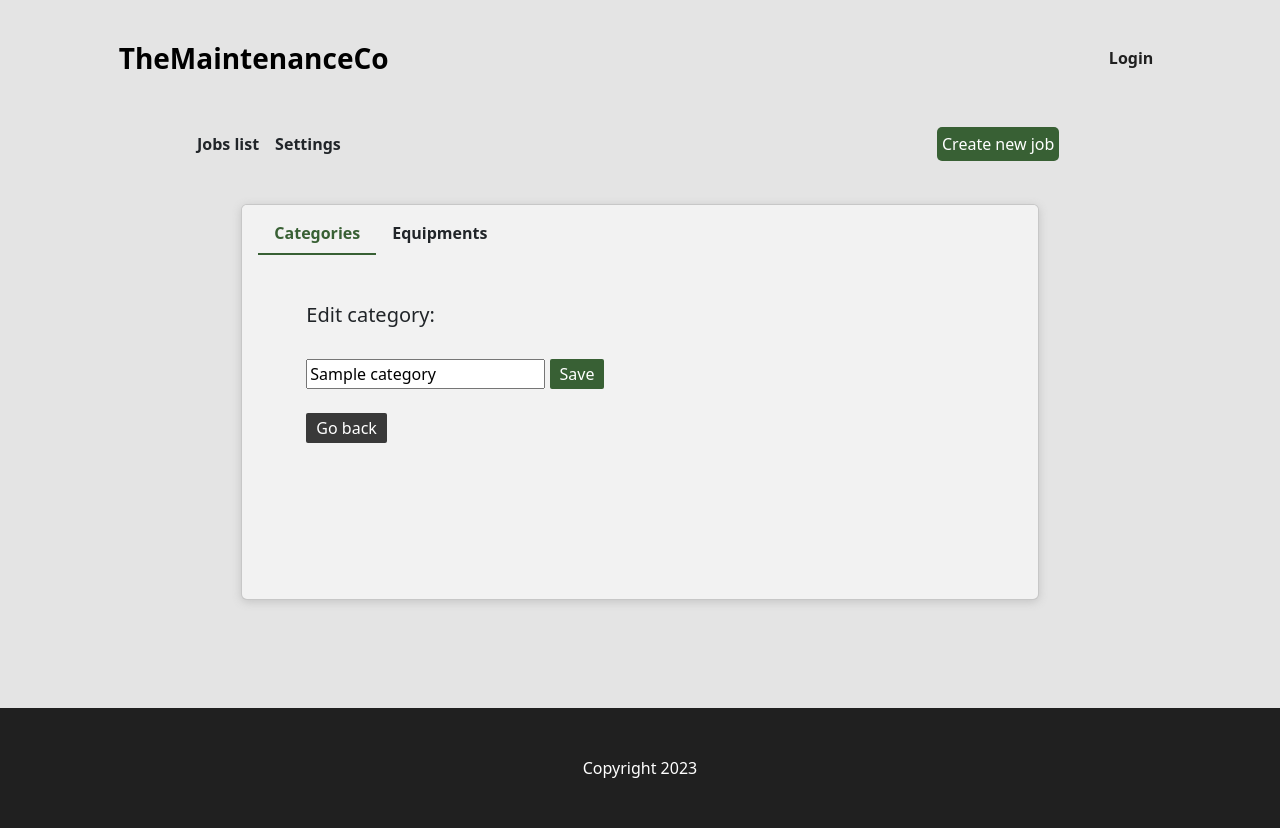
After one commit to andrebraga7/the-maintenance-co, a Django app: a page that uses templates/client_dashboard/edit_category.html in a window 1280 px wide. The commit adds this page. Run offline with Django 3.2, Linux system fonts and the light colour scheme; tables that the repository leaves empty hold one stand-in row (values such as "Sample post"); some libraries are stand-ins or nearby versions.

Commit message:
Create the edit category view

```diff
--- a/client_dashboard/forms.py
+++ b/client_dashboard/forms.py
@@ -2,10 +2,10 @@ from django import forms
 from .models import Category
 
 
-class AddCategoryForm(forms.ModelForm):
+class CategoryForm(forms.ModelForm):
 
     def __init__(self, *args, **kwargs):
-        super(AddCategoryForm, self).__init__(*args, **kwargs)
+        super(CategoryForm, self).__init__(*args, **kwargs)
         self.fields['name'].label = ""
 
     class Meta:
--- a/client_dashboard/urls.py
+++ b/client_dashboard/urls.py
@@ -9,5 +9,8 @@ urlpatterns = [
     path('client/categories', views.Categories.as_view(), name='categories'),
     path(
         'client/categories/delete_<category_id>',
-        views.DeleteCategory.as_view(), name='delete_category')
+        views.DeleteCategory.as_view(), name='delete_category'),
+    path(
+        'client/categories/edit_<category_id>',
+        views.EditCategory.as_view(), name='edit_category'),
 ]
--- a/client_dashboard/views/categories.py
+++ b/client_dashboard/views/categories.py
@@ -1,7 +1,7 @@
 from django.shortcuts import render, redirect, get_object_or_404
 from django.views import View
 from ..models import Category
-from ..forms import AddCategoryForm
+from ..forms import CategoryForm
 
 
 class Categories(View):
@@ -14,15 +14,42 @@ class Categories(View):
             'client_dashboard/categories.html',
             {
                 'categories': categories,
-                'form': AddCategoryForm(),
+                'form': CategoryForm(),
             })
 
     def post(self, request):
-        form = AddCategoryForm(request.POST)
+        form = CategoryForm(request.POST)
         if form.is_valid():
             form.instance.user = request.user
             form.save()
             return redirect('categories')
+        else:
+            form = CategoryForm()
+
+
+class EditCategory(View):
+
+    def get(self, request, category_id):
+        category = get_object_or_404(Category, id=category_id)
+        edit_form = CategoryForm(instance=category)
+
+        return render(
+            request,
+            'client_dashboard/edit_category.html',
+            {
+                'category': category,
+                'edit_form': edit_form,
+            })
+
+    def post(self, request, category_id):
+        category = get_object_or_404(Category, id=category_id)
+        form = CategoryForm(request.POST, instance=category)
+
+        if form.is_valid():
+            form.save()
+            return redirect('categories')
+        else:
+            form = CategoryForm()
 
 
 class DeleteCategory(View):
--- a/static/css/style.css
+++ b/static/css/style.css
@@ -81,6 +81,10 @@ a {
     border: none;
 }
 
+.card-body {
+    min-height: 40vh;
+}
+
 
 /* Tab nav */
 
@@ -106,12 +110,23 @@ a {
 
 /* Category */
 
-.category {
-    font-size: 1.2em;
+.category-button {
+    border: none;
+    padding: 0;
+    margin: none;
+    background: none;
 }
 
 .category-delete:hover {
     color: red;
+}
+
+.category-warning {
+    color: white;
+    font-weight: inherit;
+    background-color: #202020;
+    border-radius: 5px;
+    padding: 15px;
 }
 
 
@@ -179,12 +194,36 @@ a {
 
 .grey-btn-small {
     color: white;
-    font-weight: 300;
     background-color: #393939;
     border: none;
     border-radius: 2px;
+    padding: 3px 10px;
 }
 
 .grey-btn-small:hover {
     background-color: #202020;
 }
+
+.red-btn-small {
+    color: white;
+    background-color: red;
+    border: none;
+    border-radius: 2px;
+    padding: 3px 10px;
+}
+
+.red-btn-small:hover {
+    background-color: darkred;
+}
+
+.light-btn-small {
+    color: white;
+    background-color: dimgray;
+    border: none;
+    border-radius: 2px;
+    padding: 3px 10px;
+}
+
+.light-btn-small:hover {
+    background-color: #393939;
+}
--- /dev/null
+++ b/templates/client_dashboard/edit_category.html
@@ -0,0 +1,53 @@
+{% extends "client_dashboard/client_dashboard_base.html" %}
+
+{% block client_content %}
+<div class="container-fluid">
+    <div class="row mt-2 p-4">
+        <div class="col-md-8 offset-md-2">
+            <div class="card" id="card-content">
+                <!-- Tabs navigation -->
+                <div class="card-header pb-4">
+                    <ul class="nav nav-tab" id="myTab">
+                        <li class="nav-item">
+                            <a href="{% url 'categories' %}" aria-current="page">
+                                <button class="nav-link active">Categories</button>
+                            </a>
+                        </li>
+                        <li class="nav-item">
+                            <a href="#">
+                                <button class="nav-link">Equipments</button>
+                            </a>
+                        </li>
+                    </ul>
+                </div>
+
+                <!-- Tabs content -->
+                <div class="card-body">
+                    <div class="category px-md-5 py-2">
+
+                        <!-- Category -->
+                        <h5>Edit category:</h5>
+
+                        <!-- Edit form -->
+                        <div class="pt-4">
+                            <form method="post">
+                                {% csrf_token %}
+                                {{ edit_form }}
+                                <span>
+                                    <button type="submit" class="green-btn-small">Save</button>
+                                </span>
+                                <div>
+                            </form>
+                        </div>
+                        <div class="pt-4">
+                            <a href="{% url 'categories' %}">
+                                <button type="button" class="grey-btn-small">Go back</button>
+                            </a>
+                        </div>
+
+                </div>
+            </div>
+        </div>
+    </div>
+</div>
+{% endblock %}
```
Also changed, not shown: templates/client_dashboard/categories.html (+32 -5 lines).
